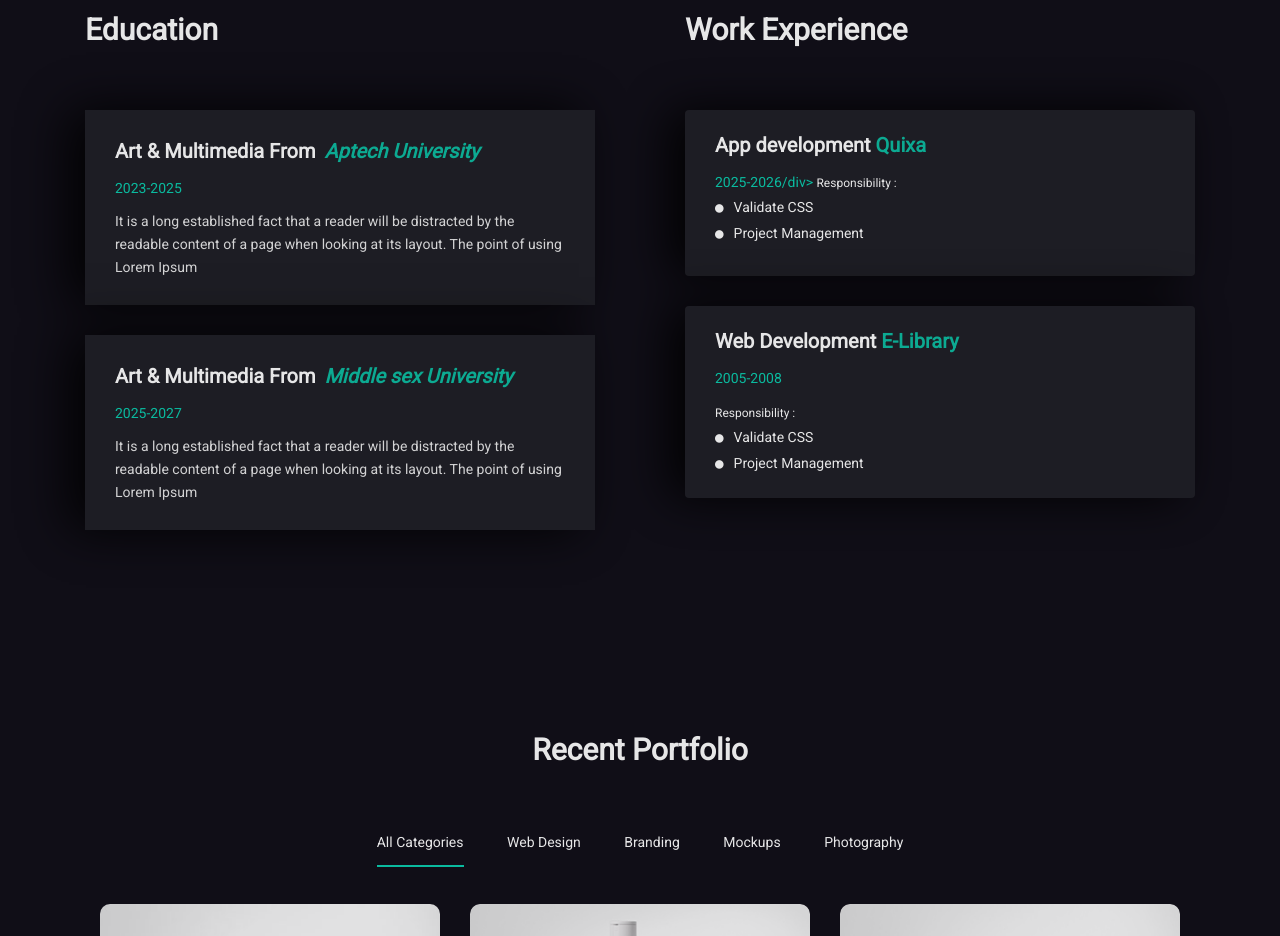
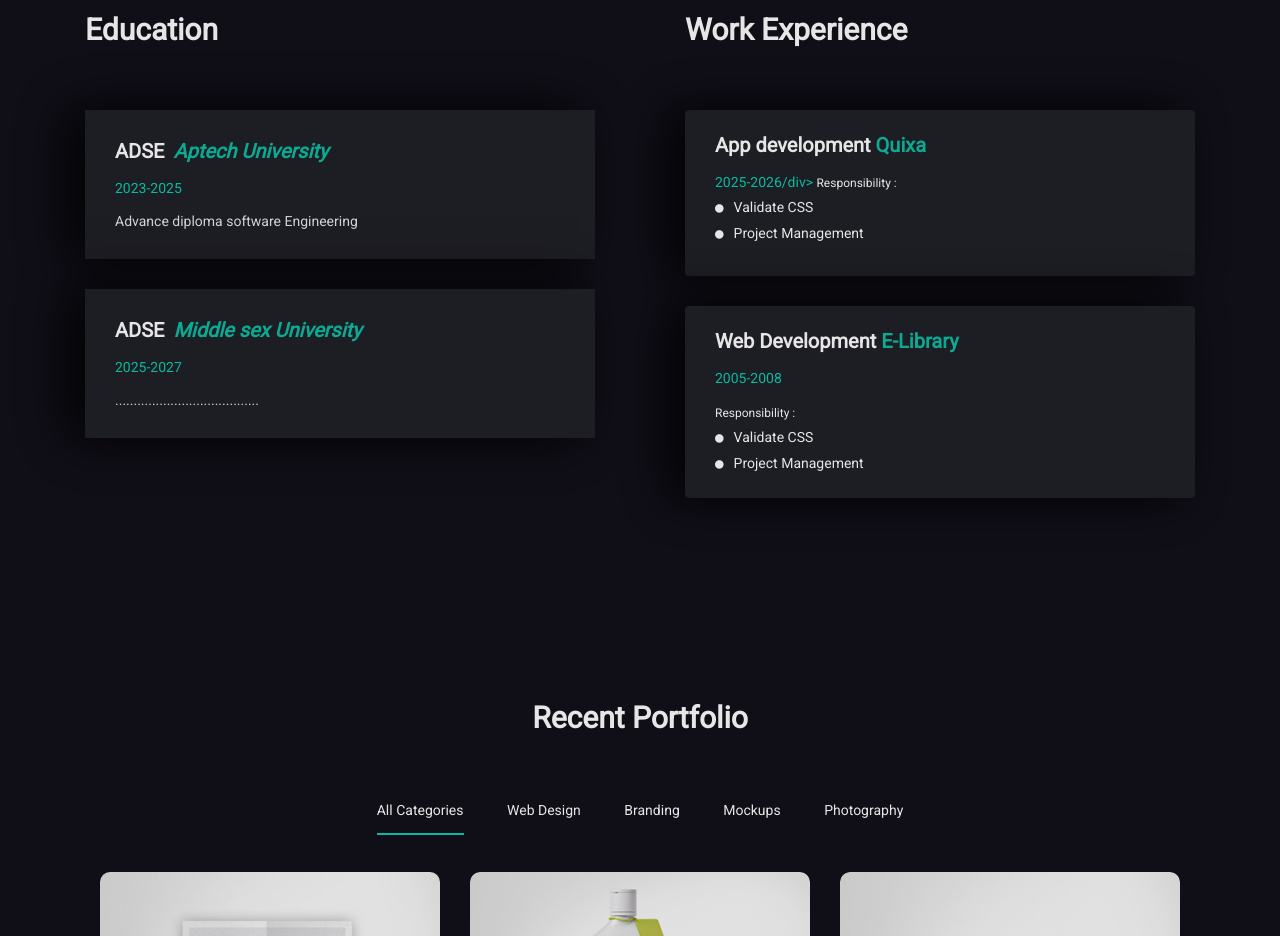
Before and after one commit to Chidex-Texh/Chi-Portfolio, a plain HTML site: page index.html in a window 1280 px wide. Shown: the part 2900-3836 px from the top of the page. Drawn offline with Linux system fonts and the light colour scheme; some packages are replaced by stand-ins of ours.

Commit message:
Add files via upload

```diff
--- a/index.html
+++ b/index.html
@@ -339,17 +339,16 @@
                                 <div class="mh-education-deatils">
                                     <!-- Education Institutes-->
                                     <div class="mh-education-item dark-bg wow fadeInUp" data-wow-duration="0.8s" data-wow-delay="0.3s">
-                                        <h4>Art & Multimedia From <a href="#">Aptech University</a></h4>
+                                        <h4>ADSE  <a href="#">Aptech University</a></h4>
                                         <div class="mh-eduyear">2023-2025</div>
-                                        <p>It is a long established fact that a reader will be distracted by the readable content of a
-                                        page when looking at its layout. The point of using  Lorem Ipsum </p>
+                                        <p>Advance diploma software Engineering </p>
                                     </div>
                                     <!-- Education Institutes-->
                                     <div class="mh-education-item dark-bg wow fadeInUp" data-wow-duration="0.8s" data-wow-delay="0.5s">
-                                        <h4>Art & Multimedia From <a href="#">Middle sex University</a></h4>
+                                        <h4>ADSE <a href="#">Middle sex University</a></h4>
                                         <div class="mh-eduyear">2025-2027</div>
-                                        <p>It is a long established fact that a reader will be distracted by the readable content of a
-                                        page when looking at its layout. The point of using  Lorem Ipsum </p>
+                                        <p>.......................................
+                                         </p>
                                     </div>
                                     <!-- Education Institutes-->
 
```
